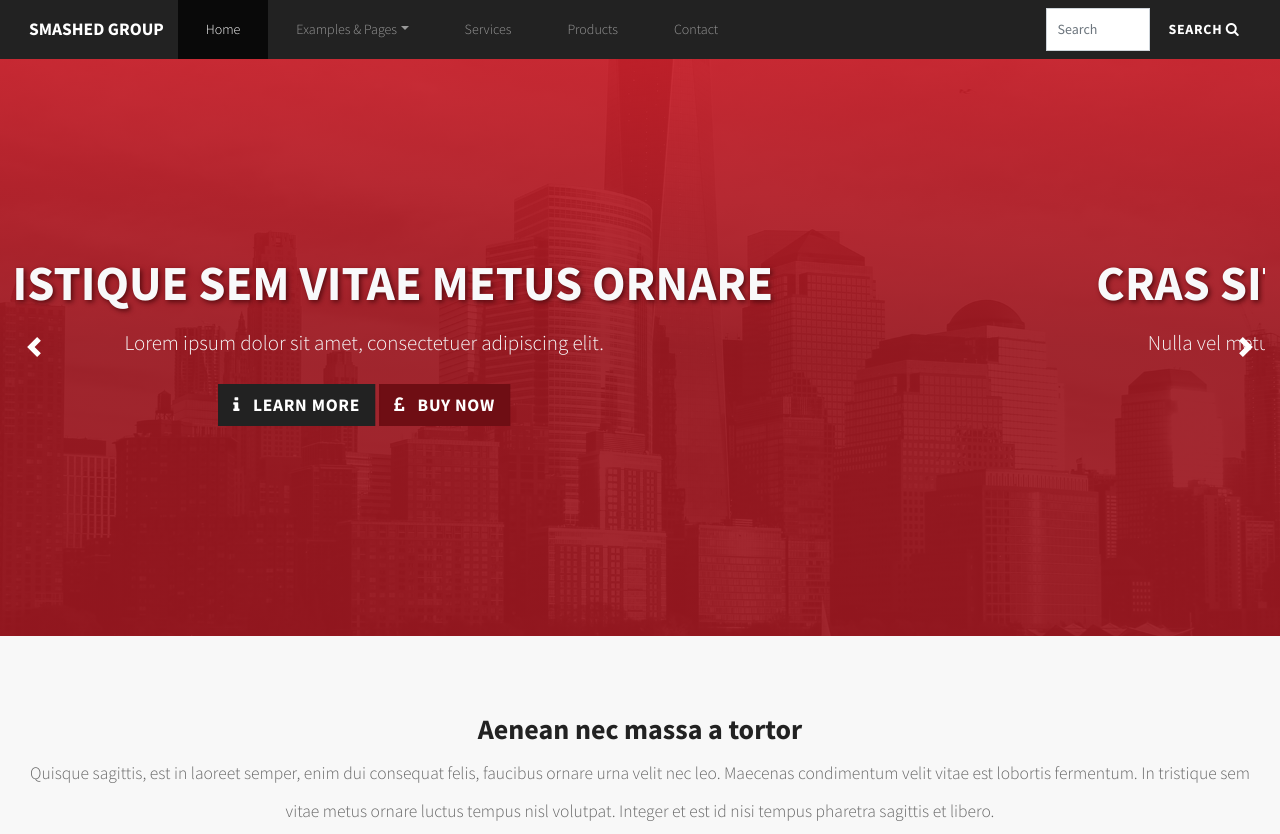
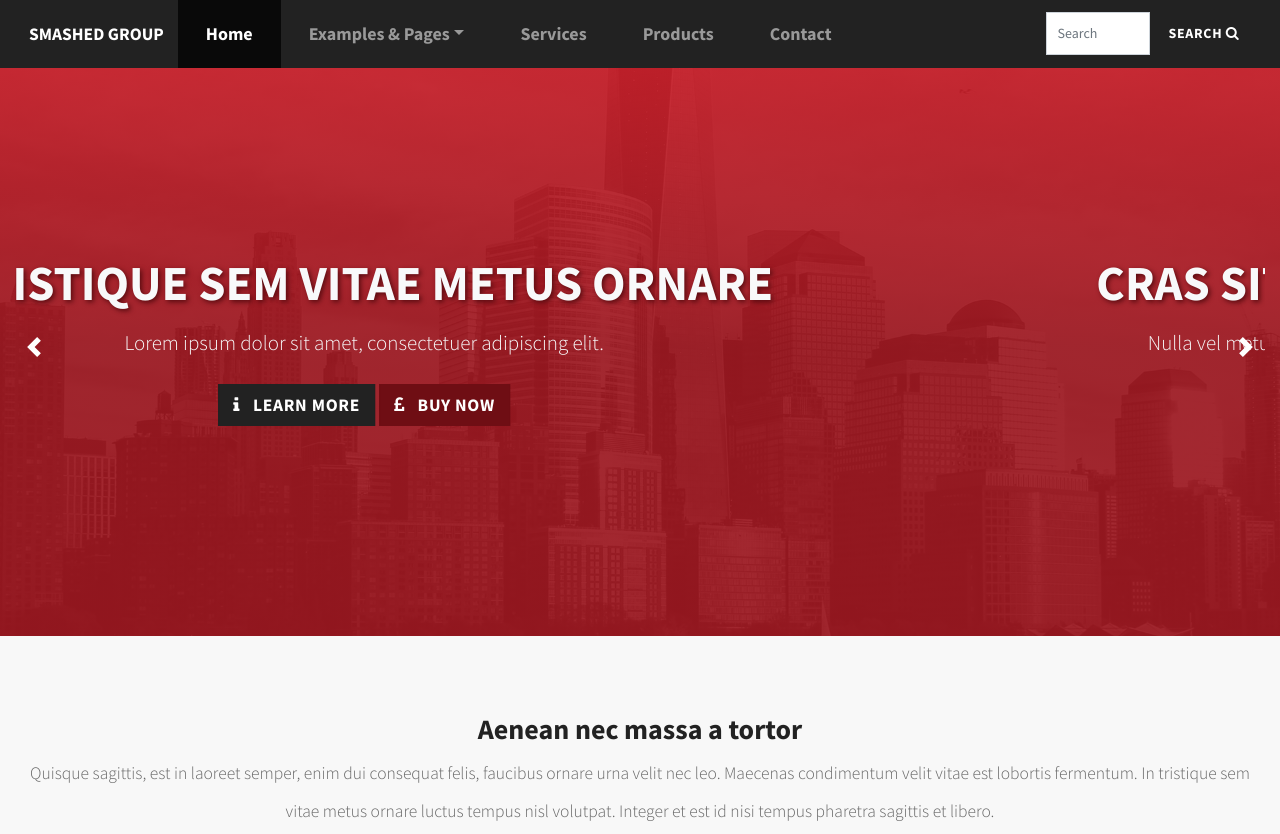
Before and after one commit to MillerMac/smashedgroup, a plain HTML site: page index.html in a window 1280 px wide. Shown: the top 834 px of the page. Drawn offline with nearby package versions, Linux system fonts and the light colour scheme.

Commit message:
made navigational links more readable

```diff
--- a/index.html
+++ b/index.html
@@ -12,6 +12,12 @@
 
         <!-- Font Awesome -->
         <link href="https://maxcdn.bootstrapcdn.com/font-awesome/4.7.0/css/font-awesome.min.css" rel="stylesheet">
+        <style type="text/css">
+        	.dropdown-item, .nav-link{
+        		font-weight:bold!important;
+        		font-size: large!important;
+        	}
+        </style>
     </head>
 
     <body>
```
